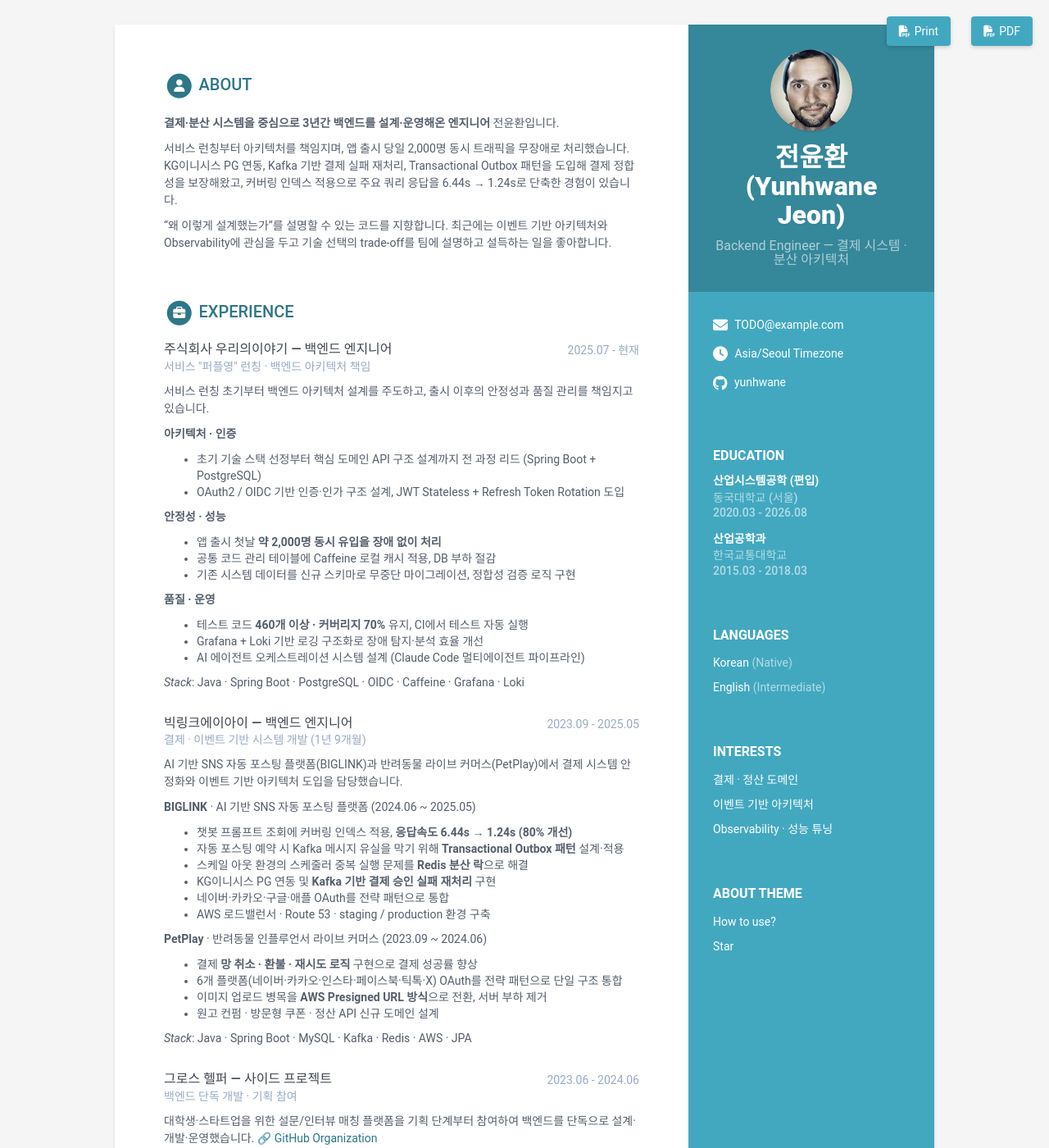
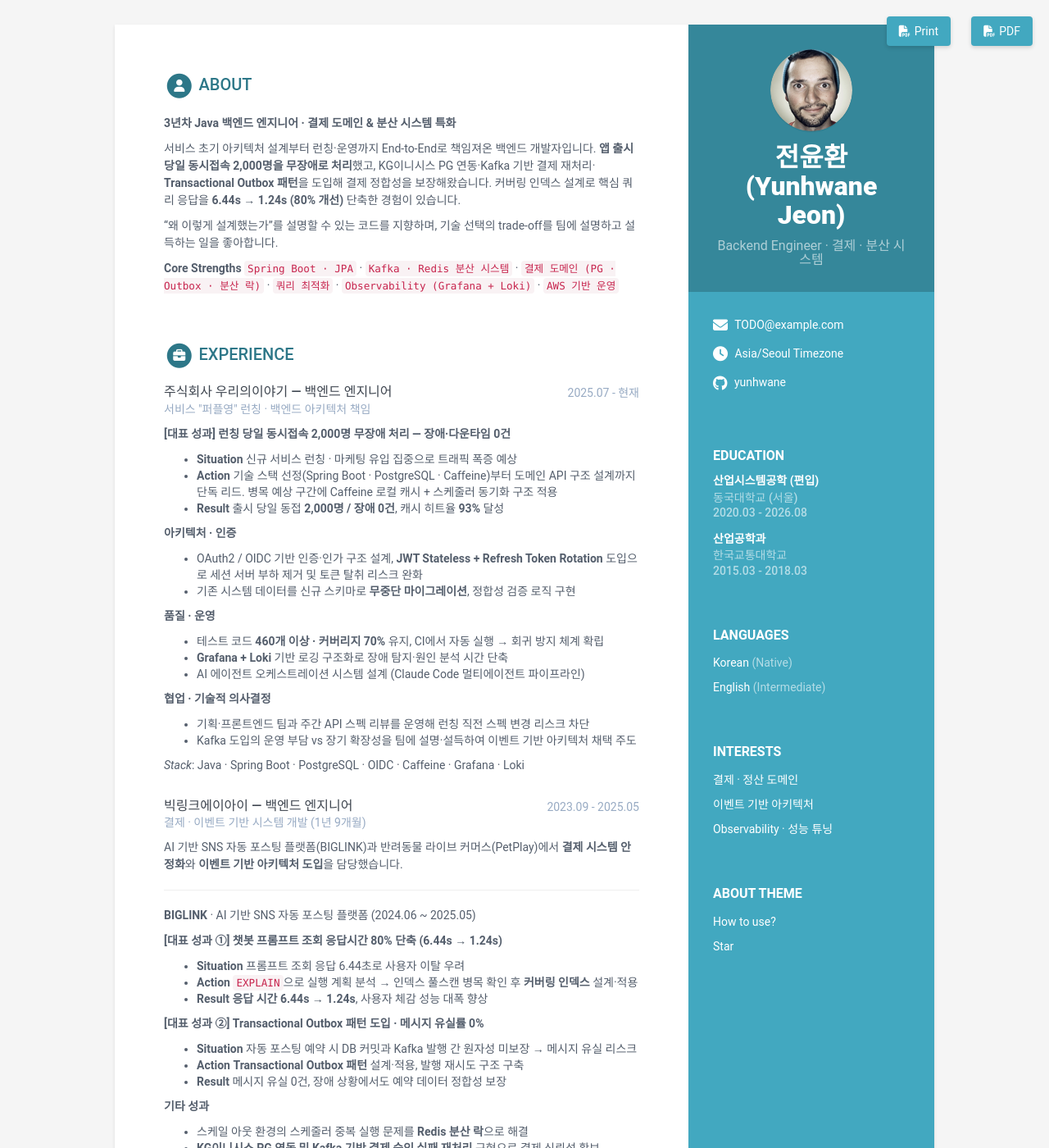
Before and after one commit to yunhwane/portfolio, a Jekyll site: the page built from index.html, in a window 1280 px wide and 1400 px high. Shown: the whole window at 82% size. Built offline with Jekyll 4.4.1, drawn with Linux system fonts in a browser that asks for light colours; some of the changed text lies outside the part shown.

Commit message:
refactor(resume): restructure with professional summary and STAR-style experience
- Add Core Strengths keyword block to career-profile
- Apply STAR structure (Situation/Action/Result) to headline achievements
- Surface metrics first (2,000 concurrent users, 80% query improvement, 93% cache hit)
- Add collaboration and technical decision-making sections under each role
- Refine tagline and role/company framing for scannability

Co-Authored-By: Claude Opus 4.6 (1M context) <noreply@anthropic.com>

```diff
--- a/_data/data.yml
+++ b/_data/data.yml
@@ -8,7 +8,7 @@ sidebar:
   education: True
 
   name: 전윤환 (Yunhwane Jeon)
-  tagline: Backend Engineer — 결제 시스템 · 분산 아키텍처
+  tagline: Backend Engineer · 결제 · 분산 시스템
   avatar: profile.png
 
   email: TODO@example.com
@@ -57,16 +57,20 @@ sidebar:
 career-profile:
   title: About
   summary: |
-    **결제·분산 시스템을 중심으로 3년간 백엔드를 설계·운영해온 엔지니어** 전윤환입니다.
+    **3년차 Java 백엔드 엔지니어 · 결제 도메인 & 분산 시스템 특화**
 
-    서비스 런칭부터 아키텍처를 책임지며, 앱 출시 당일 2,000명 동시 트래픽을
-    무장애로 처리했습니다. KG이니시스 PG 연동, Kafka 기반 결제 실패 재처리,
-    Transactional Outbox 패턴을 도입해 결제 정합성을 보장해왔고,
-    커버링 인덱스 적용으로 주요 쿼리 응답을 6.44s → 1.24s로 단축한 경험이 있습니다.
+    서비스 초기 아키텍처 설계부터 런칭·운영까지 End-to-End로 책임져온 백엔드 개발자입니다.
+    **앱 출시 당일 동시접속 2,000명을 무장애로 처리**했고, KG이니시스 PG 연동·Kafka 기반 결제 재처리·
+    **Transactional Outbox 패턴**을 도입해 결제 정합성을 보장해왔습니다.
+    커버링 인덱스 설계로 핵심 쿼리 응답을 **6.44s → 1.24s (80% 개선)** 단축한 경험이 있습니다.
 
-    "왜 이렇게 설계했는가"를 설명할 수 있는 코드를 지향합니다.
-    최근에는 이벤트 기반 아키텍처와 Observability에 관심을 두고
-    기술 선택의 trade-off를 팀에 설명하고 설득하는 일을 좋아합니다.
+    "왜 이렇게 설계했는가"를 설명할 수 있는 코드를 지향하며, 기술 선택의 trade-off를
+    팀에 설명하고 설득하는 일을 좋아합니다.
+
+    **Core Strengths**
+    `Spring Boot · JPA` · `Kafka · Redis 분산 시스템` · `결제 도메인 (PG · Outbox · 분산 락)`
+    · `쿼리 최적화` · `Observability (Grafana + Loki)` · `AWS 기반 운영`
+
 
 education:
   title: Education
@@ -79,6 +83,7 @@ education:
     university: 한국교통대학교
     time: 2015.03 - 2018.03
 
+
 experiences:
   title: Experience
   info:
@@ -86,25 +91,29 @@ experiences:
     time: 2025.07 - 현재
     company: 서비스 "퍼플영" 런칭 · 백엔드 아키텍처 책임
     details: |
-      서비스 런칭 초기부터 백엔드 아키텍처 설계를 주도하고,
-      출시 이후의 안정성과 품질 관리를 책임지고 있습니다.
+      **[대표 성과] 런칭 당일 동시접속 2,000명 무장애 처리 — 장애·다운타임 0건**
+
+      - **Situation** 신규 서비스 런칭 · 마케팅 유입 집중으로 트래픽 폭증 예상
+      - **Action** 기술 스택 선정(Spring Boot · PostgreSQL · Caffeine)부터 도메인 API 구조 설계까지 단독 리드.
+        병목 예상 구간에 Caffeine 로컬 캐시 + 스케줄러 동기화 구조 적용
+      - **Result** 출시 당일 동접 **2,000명 / 장애 0건**, 캐시 히트율 **93%** 달성
 
       **아키텍처 · 인증**
 
-      - 초기 기술 스택 선정부터 핵심 도메인 API 구조 설계까지 전 과정 리드 (Spring Boot + PostgreSQL)
-      - OAuth2 / OIDC 기반 인증·인가 구조 설계, JWT Stateless + Refresh Token Rotation 도입
-
-      **안정성 · 성능**
-
-      - 앱 출시 첫날 **약 2,000명 동시 유입을 장애 없이 처리**
-      - 공통 코드 관리 테이블에 Caffeine 로컬 캐시 적용, DB 부하 절감
-      - 기존 시스템 데이터를 신규 스키마로 무중단 마이그레이션, 정합성 검증 로직 구현
+      - OAuth2 / OIDC 기반 인증·인가 구조 설계, **JWT Stateless + Refresh Token Rotation** 도입으로
+        세션 서버 부하 제거 및 토큰 탈취 리스크 완화
+      - 기존 시스템 데이터를 신규 스키마로 **무중단 마이그레이션**, 정합성 검증 로직 구현
 
       **품질 · 운영**
 
-      - 테스트 코드 **460개 이상 · 커버리지 70%** 유지, CI에서 테스트 자동 실행
-      - Grafana + Loki 기반 로깅 구조화로 장애 탐지·분석 효율 개선
+      - 테스트 코드 **460개 이상 · 커버리지 70%** 유지, CI에서 자동 실행 → 회귀 방지 체계 확립
+      - **Grafana + Loki** 기반 로깅 구조화로 장애 탐지·원인 분석 시간 단축
       - AI 에이전트 오케스트레이션 시스템 설계 (Claude Code 멀티에이전트 파이프라인)
+
+      **협업 · 기술적 의사결정**
+
+      - 기획·프론트엔드 팀과 주간 API 스펙 리뷰를 운영해 런칭 직전 스펙 변경 리스크 차단
+      - Kafka 도입의 운영 부담 vs 장기 확장성을 팀에 설명·설득하여 이벤트 기반 아키텍처 채택 주도
 
       _Stack_: Java · Spring Boot · PostgreSQL · OIDC · Caffeine · Grafana · Loki
 
@@ -113,39 +122,65 @@ experiences:
     company: 결제 · 이벤트 기반 시스템 개발 (1년 9개월)
     details: |
       AI 기반 SNS 자동 포스팅 플랫폼(BIGLINK)과 반려동물 라이브 커머스(PetPlay)에서
-      결제 시스템 안정화와 이벤트 기반 아키텍처 도입을 담당했습니다.
+      **결제 시스템 안정화**와 **이벤트 기반 아키텍처 도입**을 담당했습니다.
+
+      ---
 
       **BIGLINK** · AI 기반 SNS 자동 포스팅 플랫폼 (2024.06 ~ 2025.05)
 
-      - 챗봇 프롬프트 조회에 커버링 인덱스 적용, **응답속도 6.44s → 1.24s (80% 개선)**
-      - 자동 포스팅 예약 시 Kafka 메시지 유실을 막기 위해 **Transactional Outbox 패턴** 설계·적용
+      **[대표 성과 ①] 챗봇 프롬프트 조회 응답시간 80% 단축 (6.44s → 1.24s)**
+
+      - **Situation** 프롬프트 조회 응답 6.44초로 사용자 이탈 우려
+      - **Action** `EXPLAIN`으로 실행 계획 분석 → 인덱스 풀스캔 병목 확인 후
+        **커버링 인덱스** 설계·적용
+      - **Result** **응답 시간 6.44s → 1.24s**, 사용자 체감 성능 대폭 향상
+
+      **[대표 성과 ②] Transactional Outbox 패턴 도입 · 메시지 유실률 0%**
+
+      - **Situation** 자동 포스팅 예약 시 DB 커밋과 Kafka 발행 간 원자성 미보장 → 메시지 유실 리스크
+      - **Action** **Transactional Outbox 패턴** 설계·적용, 발행 재시도 구조 구축
+      - **Result** 메시지 유실 0건, 장애 상황에서도 예약 데이터 정합성 보장
+
+      **기타 성과**
+
       - 스케일 아웃 환경의 스케줄러 중복 실행 문제를 **Redis 분산 락**으로 해결
-      - KG이니시스 PG 연동 및 **Kafka 기반 결제 승인 실패 재처리** 구현
-      - 네이버·카카오·구글·애플 OAuth를 전략 패턴으로 통합
+      - **KG이니시스 PG 연동 및 Kafka 기반 결제 승인 실패 재처리** 구현으로 결제 신뢰성 확보
+      - 네이버·카카오·구글·애플 OAuth를 **전략 패턴**으로 통합, 신규 공급자 추가 비용 최소화
       - AWS 로드밸런서 · Route 53 · staging / production 환경 구축
+
+      ---
 
       **PetPlay** · 반려동물 인플루언서 라이브 커머스 (2023.09 ~ 2024.06)
 
       - 결제 **망 취소 · 환불 · 재시도 로직** 구현으로 결제 성공률 향상
-      - 6개 플랫폼(네이버·카카오·인스타·페이스북·틱톡·X) OAuth를 전략 패턴으로 단일 구조 통합
-      - 이미지 업로드 병목을 **AWS Presigned URL 방식**으로 전환, 서버 부하 제거
+      - 6개 플랫폼(네이버·카카오·인스타·페이스북·틱톡·X) OAuth를 **전략 패턴**으로 단일 구조 통합
+      - 이미지 업로드 병목을 **AWS S3 Presigned URL** 방식으로 전환, 서버 부하 해소
       - 원고 컨펌 · 방문형 쿠폰 · 정산 API 신규 도메인 설계
+
+      **협업**
+
+      - 외부 SNS API 스펙 변경 이슈 발생 시 PO와 협의하여 **필수 기능 우선 배포 → 추가 기능 차기 스프린트 이관**
+        전략으로 일정 내 릴리즈 달성
+      - Outbox 패턴·분산 락 적용 사례를 팀 내 기술 공유 세션에서 발표하여 구현 역량 확산에 기여
 
       _Stack_: Java · Spring Boot · MySQL · Kafka · Redis · AWS · JPA
 
-  - role: 그로스 헬퍼 — 사이드 프로젝트
+  - role: 그로스 헬퍼 — 사이드 프로젝트 (백엔드 단독)
     time: 2023.06 - 2024.06
-    company: 백엔드 단독 개발 · 기획 참여
+    company: 설문/인터뷰 매칭 플랫폼 · 기획 참여
     details: |
-      대학생·스타트업을 위한 설문/인터뷰 매칭 플랫폼을 기획 단계부터 참여하여
-      백엔드를 단독으로 설계·개발·운영했습니다.
+      대학생·스타트업 대상 설문/인터뷰 매칭 플랫폼을 기획 단계부터 참여하여
+      **백엔드를 단독으로 설계·개발·운영**했습니다.
       🔗 [GitHub Organization](https://github.com/GrowthHelper-Intermission)
 
+      **주요 성과**
+
       - **MAU 1,000명 이상 · 누적 매출 $30,000** 확보
-      - 앱스토어·플레이스토어 출시, GitHub Actions + Docker 기반 **CI/CD 직접 구축**
-      - 신뢰성 있는 매칭을 위한 스크리닝 기반 필터링 시스템 설계·구현
+      - 앱스토어·플레이스토어 출시, **GitHub Actions + Docker 기반 CI/CD** 직접 구축
+      - 신뢰성 있는 매칭을 위한 **스크리닝 기반 필터링 시스템** 설계·구현
 
       _Stack_: Spring · JPA · MySQL · Redis · Docker · GitHub Actions · AWS
+
 
 certifications:
   title: Certifications & Awards
@@ -167,6 +202,7 @@ certifications:
     credentialurl:
     credentialname:
     details:
+
 
 skills:
   title: Skills
@@ -195,13 +231,14 @@ skills:
   - name: AWS (EC2 · RDS · S3 · ELB · Route 53)
     level: Proficient
 
-  # Familiar — 실무 도입 경험은 있으나 학습 지속 중
+  # Familiar — 학습·도입 경험 보유, 지속 학습 중
   - name: Grafana · Loki · Observability
     level: Familiar
 
   - name: Docker · GitHub Actions
     level: Familiar
 
+
 footer: >
   &copy; 2026 전윤환 · Based on
   <a href="https://github.com/sharu725/online-cv" target="_blank" rel="nofollow">online-cv</a>.
```
